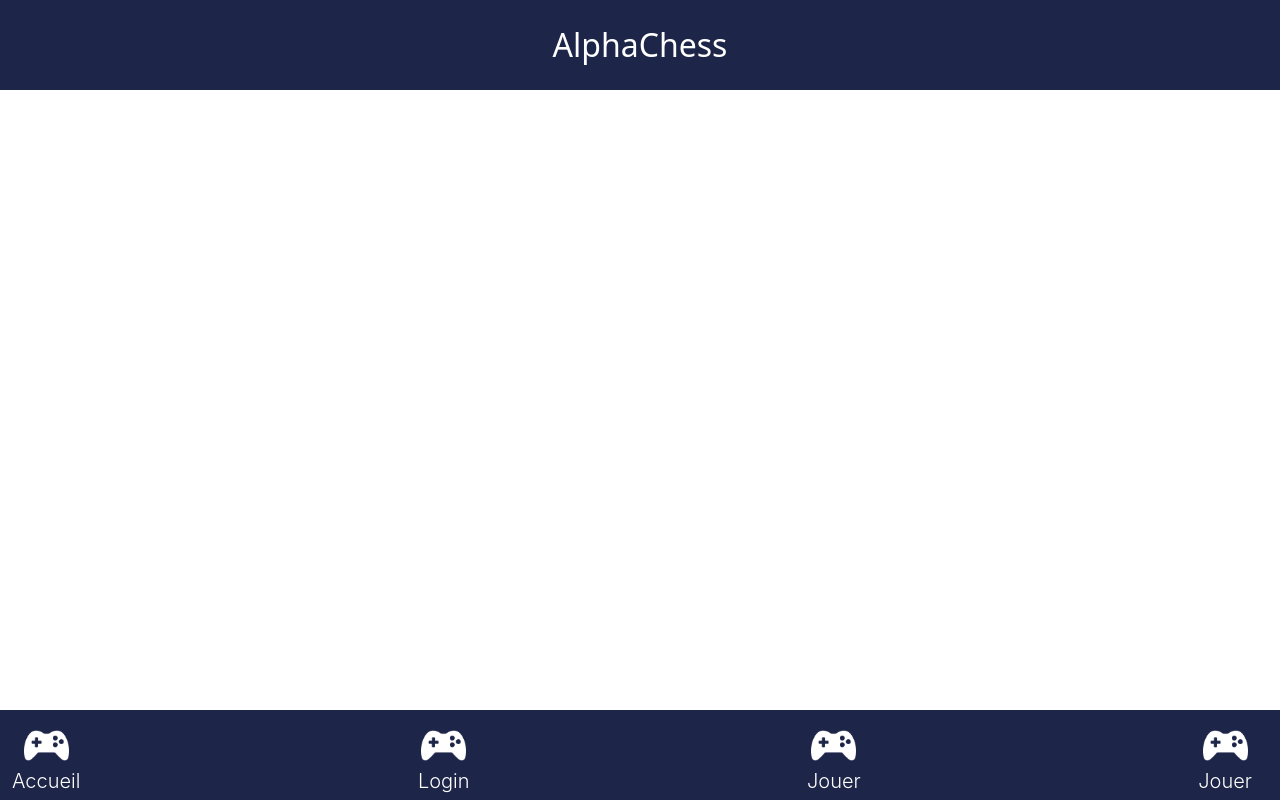
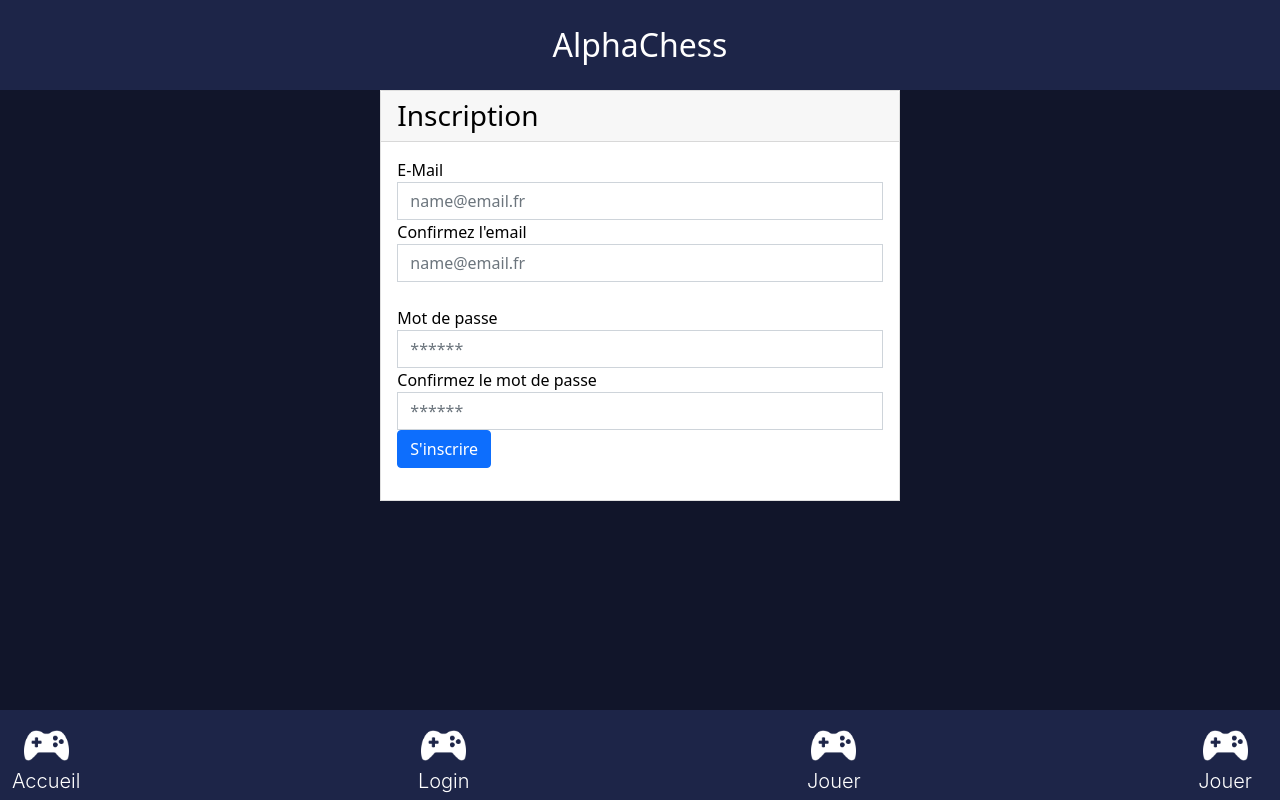
Before and after one commit to RomainBnfn/AlphaChess, an Angular app: page /register in a window 1280 px wide. Built offline with nearby package versions, Linux system fonts and the light colour scheme.

Commit message:
Login Form ok

```diff
--- a/src/app/components/login-form/login-form.component.html
+++ b/src/app/components/login-form/login-form.component.html
@@ -8,39 +8,64 @@
       </div>
       <!--Body-->
       <div class="card-body">
-        <form class="form">
-          <!--Login-->
+        <form [formGroup]="loginForm" (ngSubmit)="onSubmit()" class="form">
+          <!--Email-->
           <div class="form-group">
-            <label for="">Identifiant</label>
+            <label for="email">E-Mail</label>
             <input
-              [(ngModel)]="userLoginData.login"
-              name="login"
+              name="email"
+              id="email"
+              formControlName="email"
               type="text"
               class="form-control rounded-0"
+              placeholder="name@email.fr"
+              autocomplete="off"
               required
             />
           </div>
+          <!--Message Erreur Email-->
+          <ul
+            *ngIf="
+              (email?.invalid && (email?.dirty || email?.touched)) "
+            class="alert alert-danger"
+          >
+            <li *ngIf="email?.errors?.required">Ce champ est obligatoire.</li>
+            <li *ngIf="email?.errors?.email">Le mail rentré n'est pas valide.</li>
+        </ul>
+
           <br />
           <!--Password-->
           <div class="form-group">
-            <label for="">Mot de passe</label>
+            <label for="password">Mot de passe</label>
             <input
-              [(ngModel)]="userLoginData.password"
               name="password"
+              id="password"
+              formControlName="password"
               type="password"
               class="form-control rounded-0"
+              placeholder="******"
+              autocomplete="off"
               required
             />
           </div>
-          <!--Btn-->
-          <button
-            (click)="OnClickOnLogin()"
-            type="button"
-            class="btn btn-success float-right"
-          >
-            Se connecter
-          </button>
+
+            <!--Message Erreur Password-->
+            <ul
+              *ngIf="(password?.errors?.required && (password?.dirty || password?.touched))"
+              class="alert alert-danger"
+            >
+              <li>Ce champ est obligatoire.</li>
+        </ul>
+
+            <!--Btn-->
+            <button type="submit" class="btn btn-primary float-right">
+              Connexion
+            </button>
         </form>
+
+        <p class="text-danger">
+          {{ errorMessage }}
+        </p>
       </div>
       <!--/card-block-->
     </div>
--- a/src/app/components/login-form/login-form.component.ts
+++ b/src/app/components/login-form/login-form.component.ts
@@ -1,6 +1,8 @@
 import { Component, OnInit } from '@angular/core';
 import { UserLoginData } from 'src/app/helpers/models/user-login-data';
 import { AuthService } from 'src/app/services/auth.service';
+import { FormGroup, FormBuilder, Validators } from '@angular/forms';
+import { Router } from '@angular/router';
 
 @Component({
   selector: 'app-login-form',
@@ -8,13 +10,58 @@ import { AuthService } from 'src/app/services/auth.service';
   styleUrls: ['./login-form.component.scss'],
 })
 export class LoginFormComponent implements OnInit {
-  userLoginData: UserLoginData = {
-    login: '',
-    password: '',
-  };
-  constructor(private _authService: AuthService) {}
+
+  loginForm: FormGroup;
+  errorMessage = '';
+
+  constructor(
+    private _formBuilder: FormBuilder,
+    private _authService: AuthService,
+    private _router: Router) {
+      this.loginForm = this._formBuilder.group(
+        {
+          email: ['', [Validators.required, Validators.email]],
+          password: ['', [Validators.required]]
+        }
+      );
+    }
+
+
+  get email() {
+    return this.loginForm.get('email');
+  }
+  get password() {
+    return this.loginForm.get('password');
+  }
 
   ngOnInit() {}
 
   OnClickOnLogin = () => {};
+
+  onSubmit() {
+    const email = this.email?.value;
+    const password = this.password?.value;
+
+    this._authService
+      .signInUser({
+        login: email,
+        password: password,
+      })
+      .then(
+        () => {
+          this._router.navigate(['/']);
+        },
+        (error: string) => {
+          if(error=="Error: There is no user record corresponding to this identifier. The user may have been deleted."){
+            this.errorMessage = "Désolé mais aucun compte n'est associé pour cet identifiant.";
+          }
+          else if (error == "Error: The password is invalid or the user does not have a password."){
+            this.errorMessage = "Désolé, mais le coupe email/mot de passe est incorrect.";
+          }
+          else{
+            this.errorMessage = error;
+          }
+        }
+      );
+  }
 }
--- a/src/app/components/register-form/register-form.component.html
+++ b/src/app/components/register-form/register-form.component.html
@@ -18,6 +18,8 @@
               formControlName="email"
               type="text"
               class="form-control rounded-0"
+              placeholder="name@email.fr"
+              autocomplete="off"
               required
             />
           </div>
@@ -30,11 +32,13 @@
               type="text"
               class="form-control rounded-0"
               autocomplete="none"
+              placeholder="name@email.fr"
+              autocomplete="off"
               required
             />
           </div>
           <!--Message Erreur Email-->
-          <div
+          <ul
             *ngIf="
               (email?.invalid && (email?.dirty || email?.touched)) ||
               (emailConfirmation?.invalid &&
@@ -44,7 +48,7 @@
             "
             class="alert alert-danger"
           >
-            <p
+            <li
               *ngIf="
                 email?.errors?.required ||
                 (emailConfirmation?.errors?.required &&
@@ -52,12 +56,12 @@
               "
             >
               Merci de remplir ces champs.
-            </p>
-            <p *ngIf="email?.errors?.email">Merci de saisir un mail valide.</p>
-            <p *ngIf="signUpForm.errors?.NotSameEmail">
+        </li>
+            <li *ngIf="email?.errors?.email">Merci de saisir un mail valide.</li>
+            <li *ngIf="signUpForm.errors?.NotSameEmail">
               Les emails ne correspondent pas.
-            </p>
-          </div>
+            </li>
+          </ul>
 
           <br />
           <!--Password-->
@@ -88,7 +92,7 @@
             />
 
             <!--Message Erreur Password-->
-            <div
+            <ul
               *ngIf="
                 (password?.invalid && (password?.dirty || password?.touched)) ||
                 (passwordConfirmation?.invalid &&
@@ -100,7 +104,7 @@
               "
               class="alert alert-danger"
             >
-              <p
+              <li
                 *ngIf="
                   password?.errors?.required ||
                   (passwordConfirmation?.errors?.required &&
@@ -109,14 +113,14 @@
                 "
               >
                 Merci de remplir ces champs.
-              </p>
-              <p *ngIf="password?.errors?.pattern">
+          </li>
+              <li *ngIf="password?.errors?.pattern">
                 Merci de rentrer un mot de passe d'au moins 6 caractères.
-              </p>
-              <p *ngIf="signUpForm.errors?.NotSamePassword">
+              </li>
+              <li *ngIf="signUpForm.errors?.NotSamePassword">
                 Les mots de passe ne correspondent pas.
-              </p>
-            </div>
+              </li>
+            </ul>
 
             <!--Btn-->
             <button type="submit" class="btn btn-primary float-right">
--- a/src/app/pages/login/login.component.html
+++ b/src/app/pages/login/login.component.html
@@ -1,7 +1,5 @@
 <div class="page-container">
   <div class="page">
     <app-login-form></app-login-form>
-    <br />
-    <app-register-form></app-register-form>
   </div>
 </div>
--- a/src/app/pages/login/login.component.ts
+++ b/src/app/pages/login/login.component.ts
@@ -1,6 +1,5 @@
 import { Component, OnInit } from '@angular/core';
 import { LoginFormComponent } from '../../components/login-form/login-form.component';
-import { RegisterFormComponent } from '../../components/register-form/register-form.component';
 
 @Component({
   selector: 'app-login',
--- a/src/app/pages/register/register.component.html
+++ b/src/app/pages/register/register.component.html
@@ -1,3 +1,5 @@
-<p>
-  register works!
-</p>
+<div class="page-container">
+  <div class="page">
+    <app-register-form></app-register-form>
+  </div>
+</div>
--- a/src/app/pages/register/register.component.scss
+++ b/src/app/pages/register/register.component.scss
@@ -0,0 +1,3 @@
+.page {
+    color: black;
+}
--- a/src/app/pages/register/register.component.ts
+++ b/src/app/pages/register/register.component.ts
@@ -1,9 +1,10 @@
 import { Component, OnInit } from '@angular/core';
+import { RegisterFormComponent } from '../../components/register-form/register-form.component';
 
 @Component({
   selector: 'app-register',
   templateUrl: './register.component.html',
-  styleUrls: ['./register.component.scss']
+  styleUrls: ['./register.component.scss', '../../styles/global-style.css'],
 })
 export class RegisterComponent implements OnInit {
 
```
